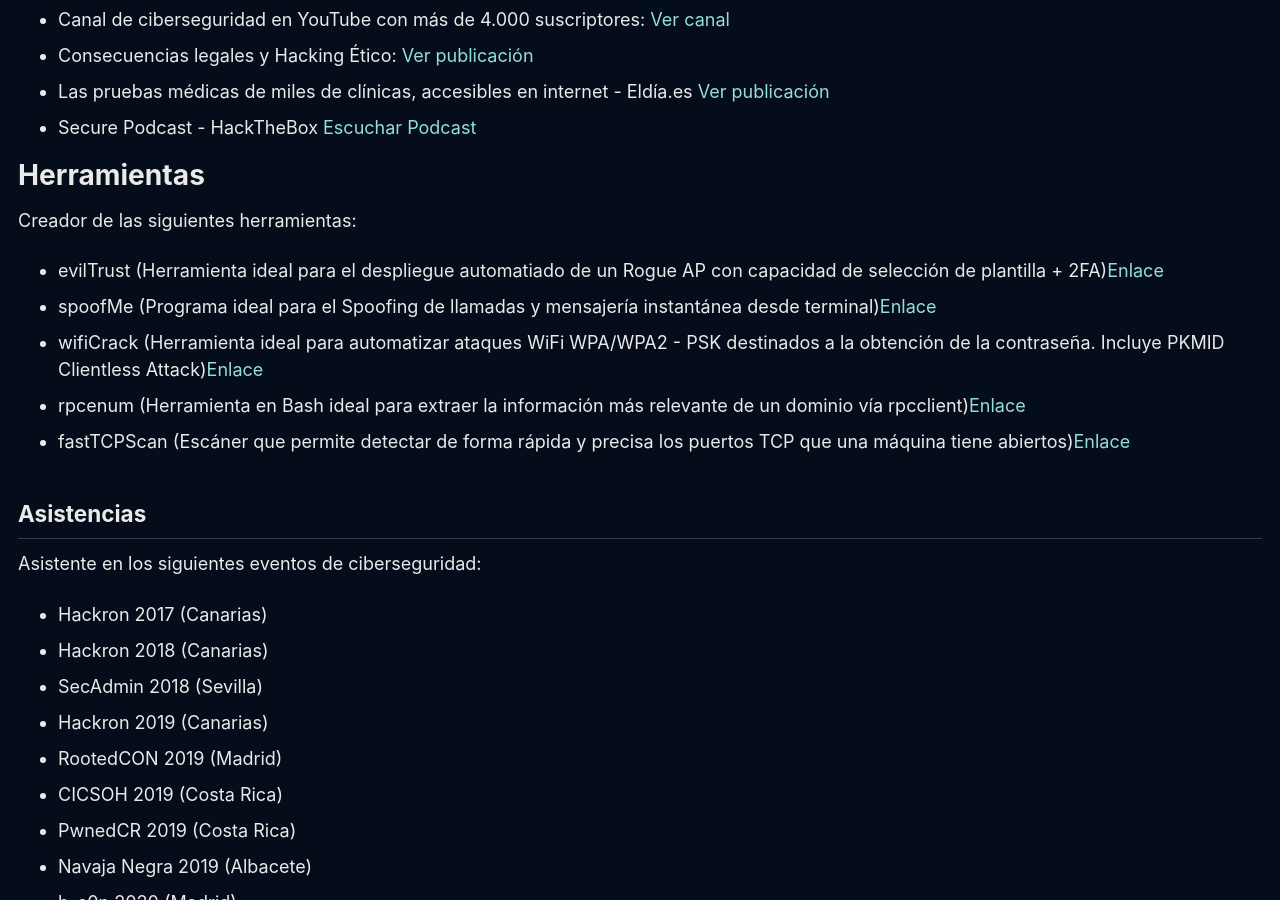
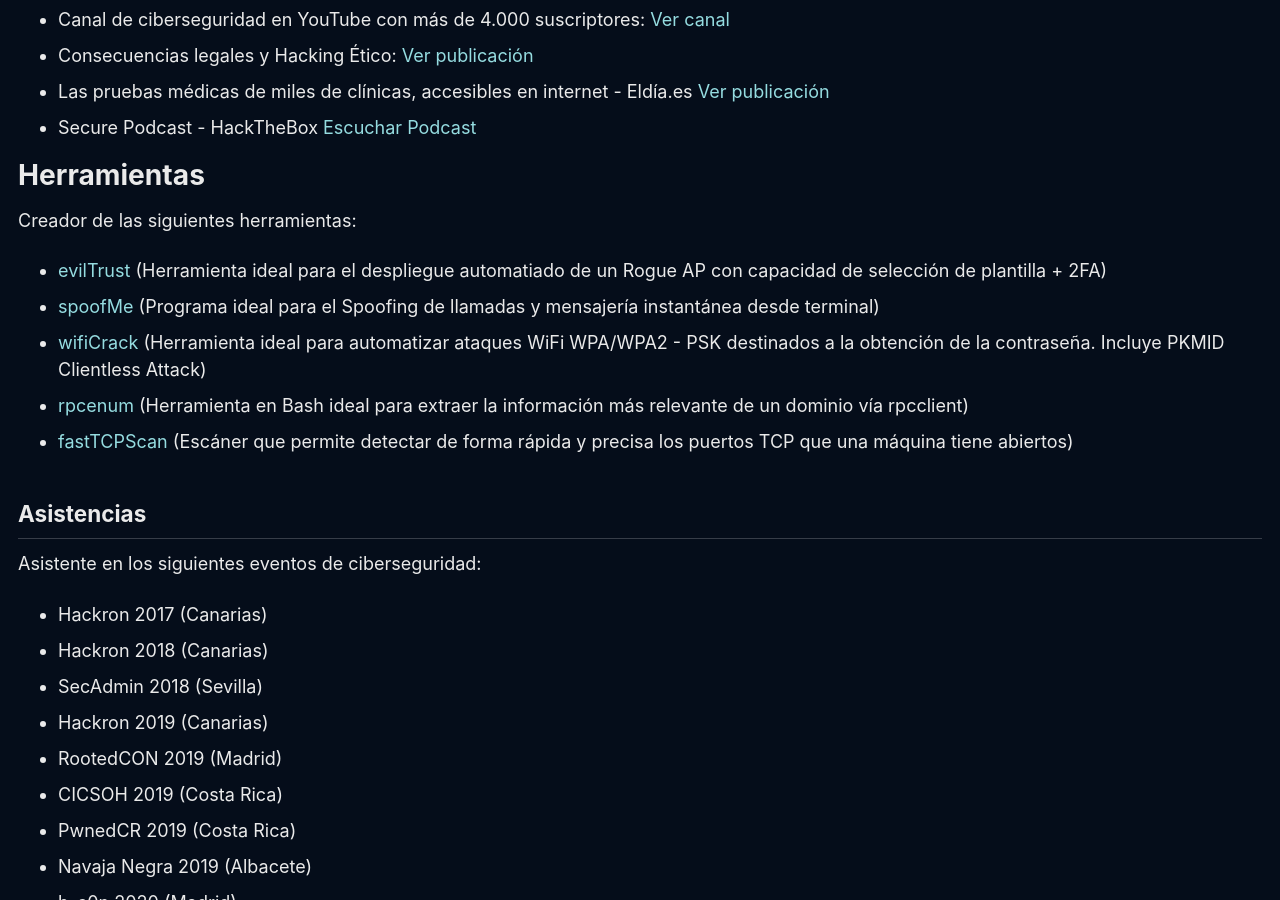
Before and after one commit to s4vitar/s4vitar.github.io, a Jekyll site: the page built from _pages/about.md, in a window 1280 px wide and 900 px high, scrolled down 3311 px. Built offline with Jekyll 4.4.1, drawn with Linux system fonts in a browser that asks for light colours; cached includes are drawn as plain includes; a script that is not in the unit is left out.

Commit message:
Actualización de enlaces

```diff
--- a/_pages/about.md
+++ b/_pages/about.md
@@ -95,11 +95,11 @@
 # Herramientas
 Creador de las siguientes herramientas:
 
-- evilTrust (Herramienta ideal para el despliegue automatiado de un Rogue AP con capacidad de selección de plantilla + 2FA)[Enlace](https://github.com/s4vitar/evilTrust)
-- spoofMe (Programa ideal para el Spoofing de llamadas y mensajería instantánea desde terminal)[Enlace](https://github.com/s4vitar/spoofMe)
-- wifiCrack (Herramienta ideal para automatizar ataques WiFi WPA/WPA2 - PSK destinados a la obtención de la contraseña. Incluye PKMID Clientless Attack)[Enlace](https://github.com/s4vitar/wifiCrack)
-- rpcenum (Herramienta en Bash ideal para extraer la información más relevante de un dominio vía rpcclient)[Enlace](https://github.com/s4vitar/rpcenum)
-- fastTCPScan (Escáner que permite detectar de forma rápida y precisa los puertos TCP que una máquina tiene abiertos)[Enlace](https://github.com/s4vitar/fastTCPScan)
+- [evilTrust](https://github.com/s4vitar/evilTrust) (Herramienta ideal para el despliegue automatiado de un Rogue AP con capacidad de selección de plantilla + 2FA)
+- [spoofMe](https://github.com/s4vitar/spoofMe) (Programa ideal para el Spoofing de llamadas y mensajería instantánea desde terminal)
+- [wifiCrack](https://github.com/s4vitar/wifiCrack) (Herramienta ideal para automatizar ataques WiFi WPA/WPA2 - PSK destinados a la obtención de la contraseña. Incluye PKMID Clientless Attack)
+- [rpcenum](https://github.com/s4vitar/rpcenum) (Herramienta en Bash ideal para extraer la información más relevante de un dominio vía rpcclient)
+- [fastTCPScan](https://github.com/s4vitar/fastTCPScan) (Escáner que permite detectar de forma rápida y precisa los puertos TCP que una máquina tiene abiertos)
 
 ## Asistencias
 Asistente en los siguientes eventos de ciberseguridad:
```
